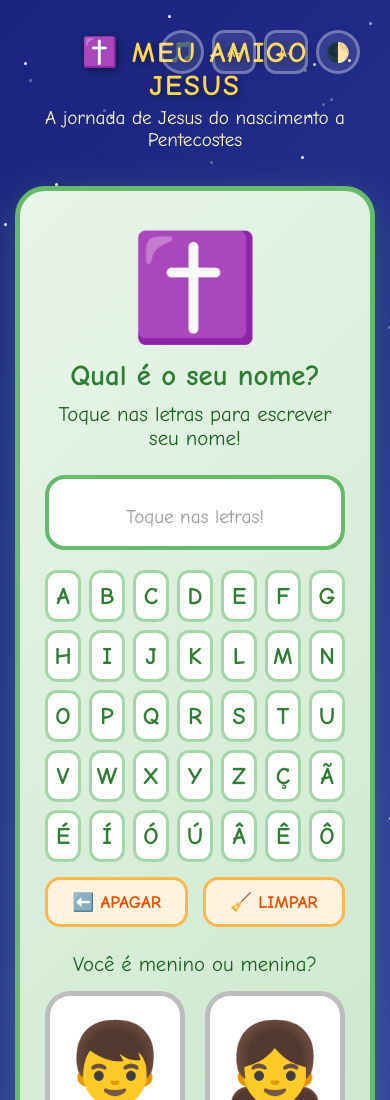
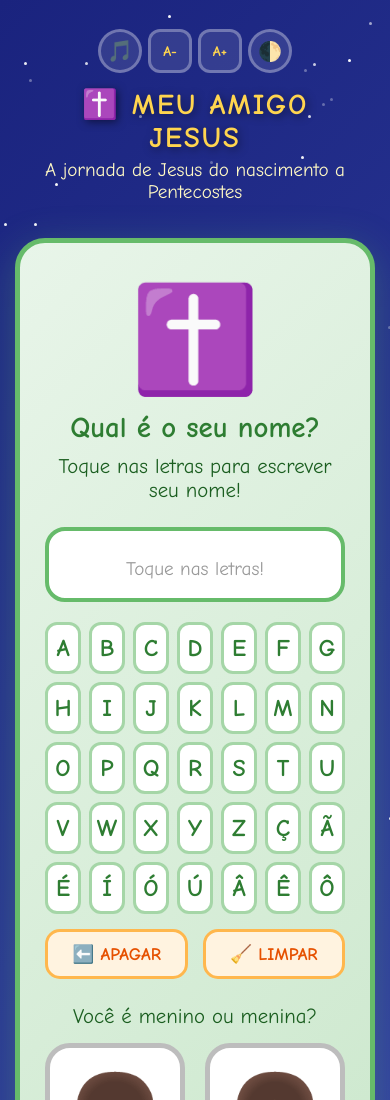
Before and after one commit to douglasherzog/MeuAmigoJesus, a plain HTML site: page index.html in a window 390 px wide. Shown: the top 1100 px of the page. Drawn offline with Linux system fonts and the light colour scheme.

Commit message:
fix: ajustar controles do header em telas compactas

```diff
--- a/style.css
+++ b/style.css
@@ -730,6 +730,19 @@ footer {
 }
 
 /* Responsivo */
+@media (max-width: 700px) {
+    .game-header {
+        padding-top: 72px;
+    }
+
+    .header-controls {
+        top: 14px;
+        right: 50%;
+        transform: translateX(50%);
+        gap: 6px;
+    }
+}
+
 @media (max-width: 600px) {
     .story-dot { width: 32px; height: 32px; font-size: 1rem; }
     .phase-emoji { font-size: 3.5rem; }
```
